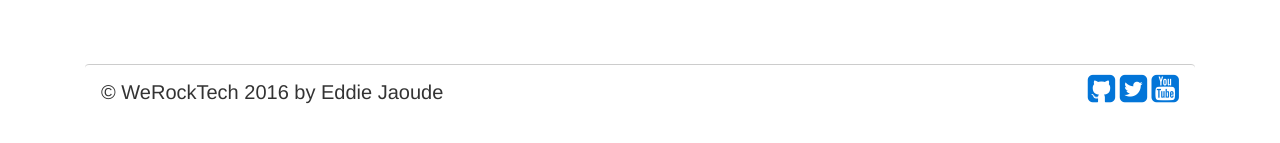
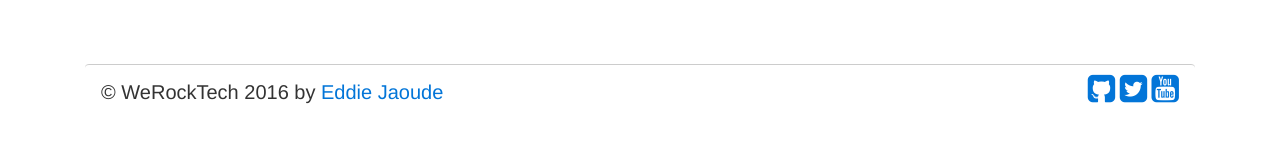
Before and after one commit to WeRockTech/werocktech.github.io, a Jekyll site: the page built from index.html, in a window 1280 px wide and 900 px high, scrolled down 6379 px. Shown: the part 669-812 px from the top of the window. Built offline with Jekyll 4.4.1, drawn with Linux system fonts in a browser that asks for light colours.

Commit message:
Link added to Eddie Jaoude in footer

```diff
--- a/_includes/footer.html
+++ b/_includes/footer.html
@@ -1,5 +1,8 @@
 <footer class="footer navbar navbar-light">
-    <p class="navbar-brand">&copy; WeRockTech 2016 by Eddie Jaoude</p>
+    <p class="navbar-brand">
+        &copy; WeRockTech 2016
+        by <a href="https://twitter.com/eddiejaoude" target="_blank">Eddie Jaoude</a>
+    </p>
     <p class="pull-right">
         <a class="nav-link" href="https://github.com/WeRockTech">
             <i class="fa fa-github-square fa-2x"></i>
```
